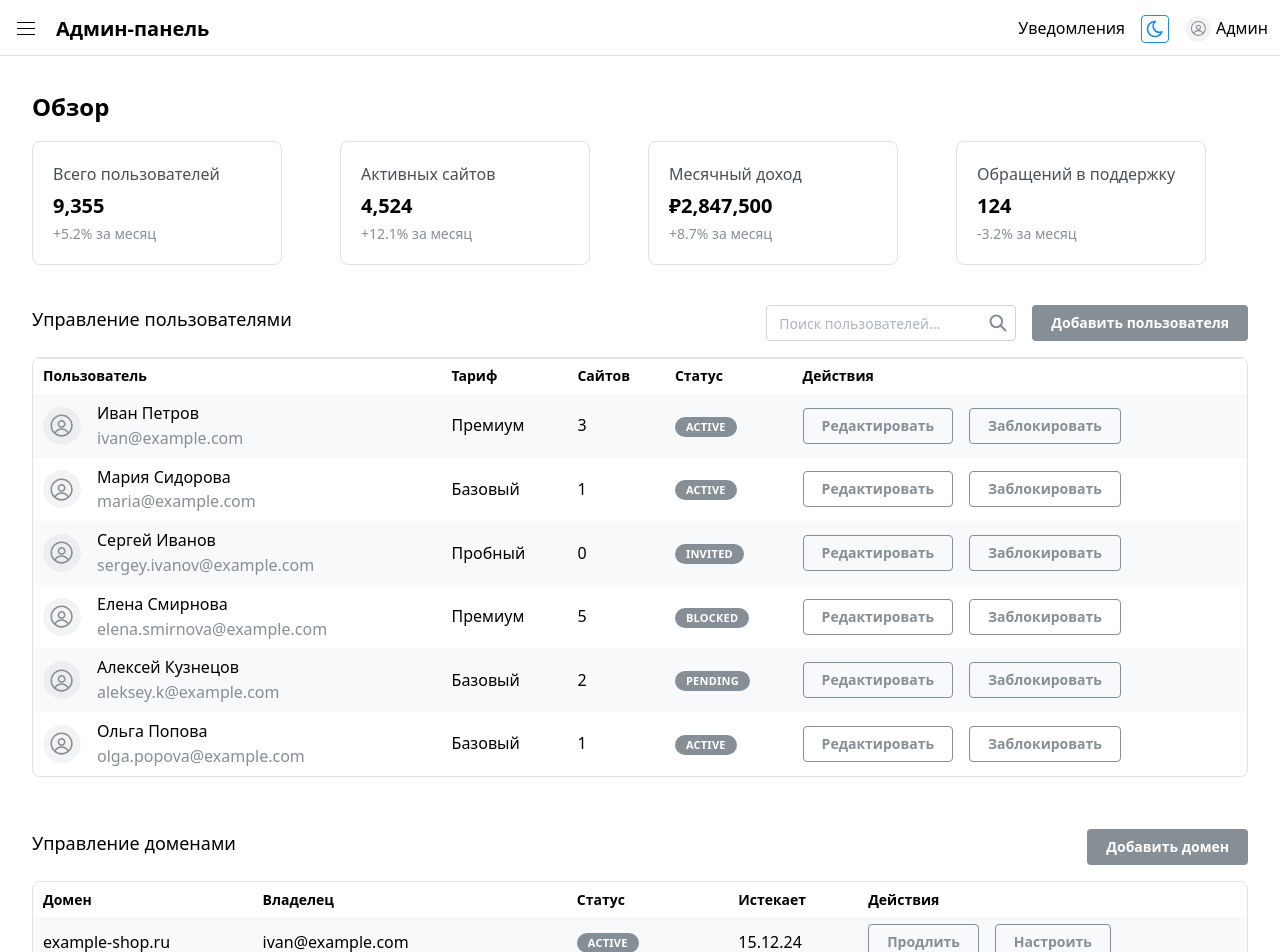
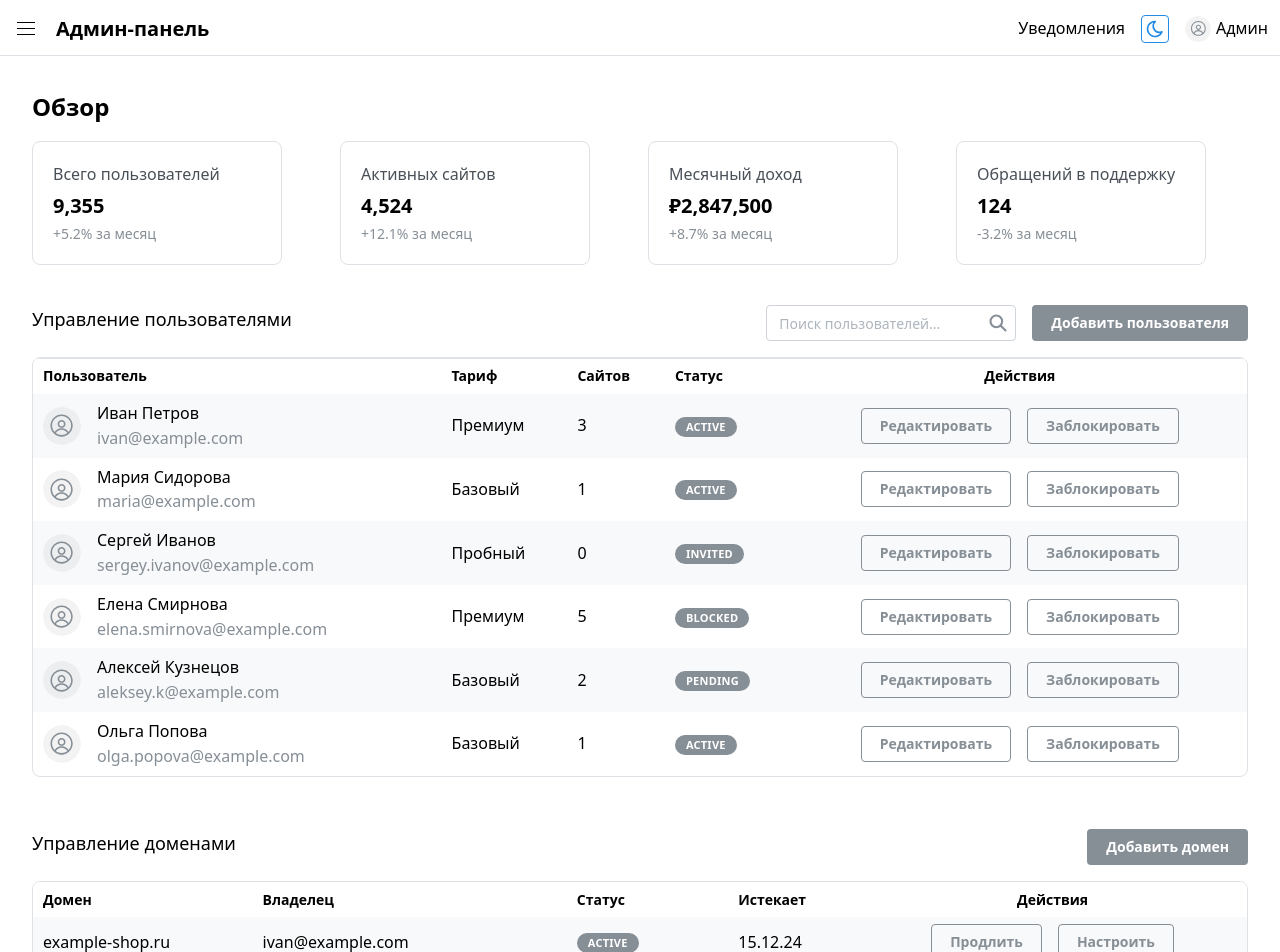
Before and after one commit to M-a-K-s-1-M/neshopify, a React (Vite) app in the folder admin-frontend/: page / in a window 1280 px wide. Shown: the top 952 px of the page. Built offline with nearby package versions, Linux system fonts and the light colour scheme.

Commit message:
Изменит положения поля действий в таблицах Пользователи и Домены

```diff
--- a/admin-frontend/src/features/domain/ui/domains-table-mini/index.tsx
+++ b/admin-frontend/src/features/domain/ui/domains-table-mini/index.tsx
@@ -11,7 +11,7 @@ export function DomainsTableMini({ data }: { data: IDomainRow[] }) {
             <Table stickyHeader striped withTableBorder className="domains-table-mini" classNames={{ table: 'domains-table-mini__table' }}>
                 <Table.Thead>
                     <Table.Tr>
-                        {tableHeading?.map(tableHeading => <Table.Th key={tableHeading}>{tableHeading}</Table.Th>)}
+                        {tableHeading?.map(tableHeading => <Table.Th ta={tableHeading === 'Действия' ? 'center' : 'left'} key={tableHeading}>{tableHeading}</Table.Th>)}
                     </Table.Tr>
                 </Table.Thead>
 
@@ -35,7 +35,7 @@ export function DomainsTableMini({ data }: { data: IDomainRow[] }) {
                             </Table.Td>
 
                             <Table.Td>
-                                <Group>
+                                <Group justify="center">
                                     <Button variant="outline" color={'button'}>Продлить</Button>
                                     <Button variant="outline" color={"button"} >Настроить</Button>
                                 </Group>
@@ -45,6 +45,6 @@ export function DomainsTableMini({ data }: { data: IDomainRow[] }) {
 
                 </Table.Tbody>
             </Table>
-        </Table.ScrollContainer>
+        </Table.ScrollContainer >
     )
 }
--- a/admin-frontend/src/features/user/ui/users-table-mini/index.tsx
+++ b/admin-frontend/src/features/user/ui/users-table-mini/index.tsx
@@ -12,7 +12,7 @@ export function UsersTableMini({ data }: { data: IUserRow[] }) {
             <Table stickyHeader striped withTableBorder className={'users-table-mini'} classNames={{ table: 'users-table-mini__table' }}>
                 <Table.Thead>
                     <Table.Tr>
-                        {tableHeading?.map(tableHeading => <Table.Th key={tableHeading}>{tableHeading}</Table.Th>)}
+                        {tableHeading?.map(tableHeading => <Table.Th ta={tableHeading === 'Действия' ? 'center' : 'left'} key={tableHeading}>{tableHeading}</Table.Th>)}
                     </Table.Tr>
                 </Table.Thead>
 
@@ -44,7 +44,7 @@ export function UsersTableMini({ data }: { data: IUserRow[] }) {
                             </Table.Td>
 
                             <Table.Td>
-                                <Group>
+                                <Group justify="center">
                                     <Button variant="outline" color={'button'}>Редактировать</Button>
                                     <Button variant="outline" color={"button"} >Заблокировать</Button>
                                 </Group>
```
